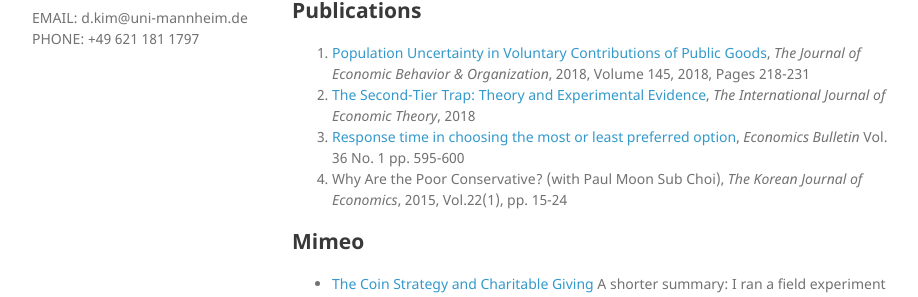
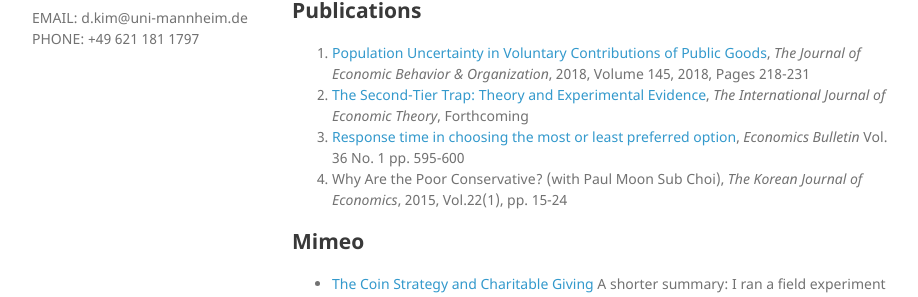
Before and after one commit to kimdukgyoo/kimdukgyoo.github.io, a Jekyll site: the page built from index.md, in a window 1280 px wide and 1006 px high. Shown: the part 600-897 px from the top of the window, without its empty margins (178-1096 px from the left). Built offline with Jekyll 4.4.1, drawn with Linux system fonts in a browser that asks for light colours; our own code applies the rules of GitHub Pages for plain Markdown files.

Commit message:
Update index.md

```diff
--- a/index.md
+++ b/index.md
@@ -22,7 +22,7 @@ I am an assistant professor in Economics at the University of Mannheim. I study
 
 ## Publications
 1.  <a href="https://doi.org/10.1016/j.jebo.2017.10.009" target="_blank"> Population Uncertainty in Voluntary Contributions of Public Goods</a>, _The Journal of Economic Behavior & Organization_, 2018, Volume 145, 2018, Pages 218-231
-1. <a href="https://doi.org/10.1111/ijet.12158" target="_blank">The Second-Tier Trap: Theory and Experimental Evidence</a>, _The International Journal of Economic Theory_, 2018
+1. <a href="https://doi.org/10.1111/ijet.12158" target="_blank">The Second-Tier Trap: Theory and Experimental Evidence</a>, _The International Journal of Economic Theory_, Forthcoming
 2. <a href="http://www.accessecon.com/Pubs/EB/2016/Volume36/EB-16-V36-I1-P59.pdf" target="_blank"> Response time in choosing the most or least preferred option</a>, _Economics Bulletin_ Vol. 36 No. 1 pp. 595-600
 3. Why Are the Poor Conservative? (with Paul Moon Sub Choi), _The Korean Journal of Economics_, 2015, Vol.22(1), pp. 15-24
 
```
